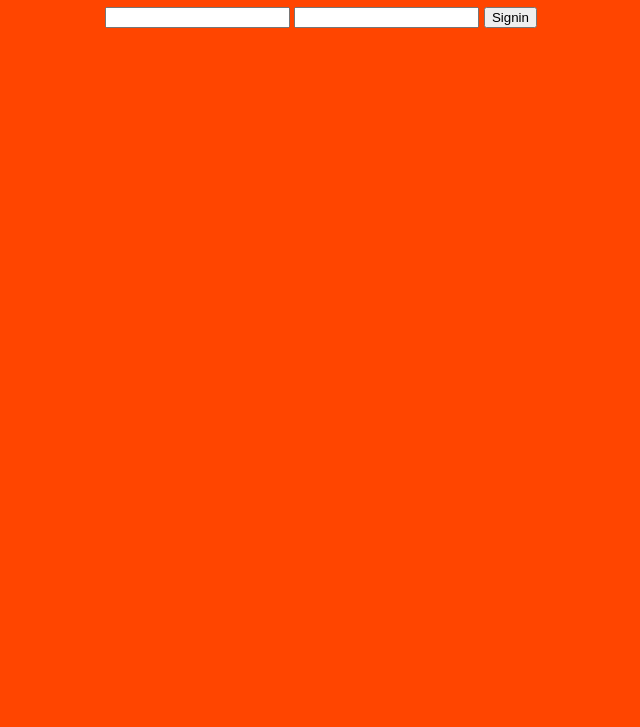
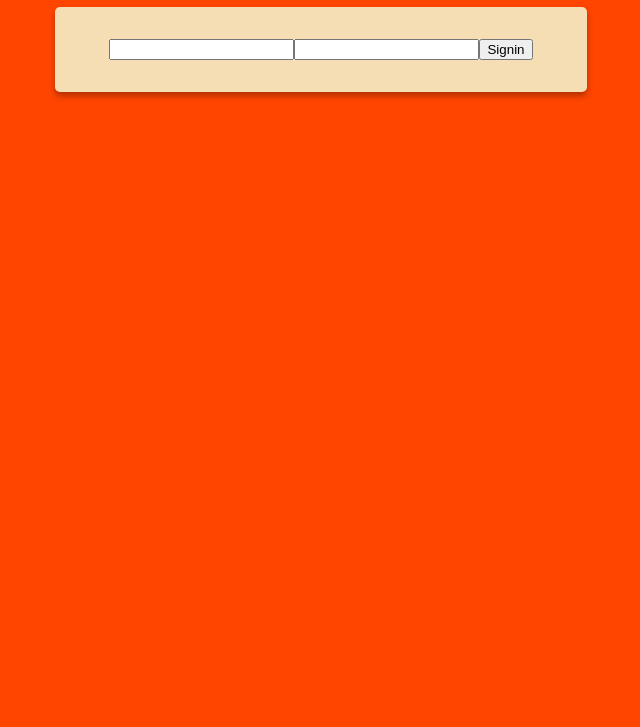
Before and after one commit to SimonCalvinS1/thosewhoshare-socialmedia, a plain HTML site: page index.html in a window 1280 px wide. Shown: the part 73-800 px from the top of the page, without its empty margins (319-959 px from the left). Drawn offline with Linux system fonts and the light colour scheme.

Commit message:
update html

```diff
--- a/index.html
+++ b/index.html
@@ -8,7 +8,7 @@
   </head>
   <body>
     <h1>ThoseWhoShare</h1>
-    <form action="" id="signin">
+    <form class="form" action="" id="signin">
       <input type="text" name="username" id="username" />
       <input type="text" name="password" id="password" />
       <button type="submit">Signin</button>
```
